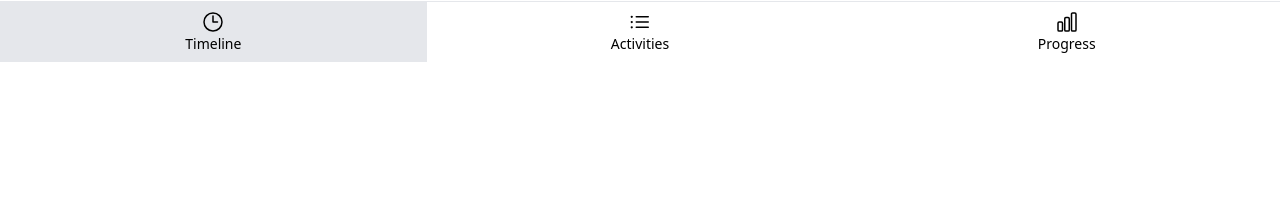
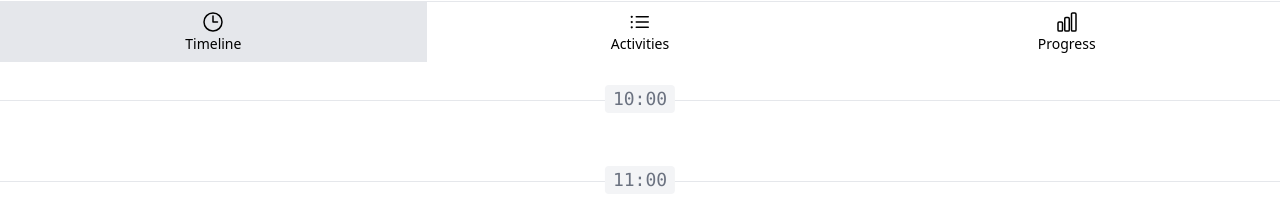
Before and after one commit to PTarasyuk/ontrack, a Vue app: page /#timeline in a window 1280 px wide. Shown: the part 738-952 px from the top of the page. Before the commit the page ends 899 px from the top, so only its background shows below. Built offline with nearby package versions, Linux system fonts and the light colour scheme.

Commit message:
Generate timeline hours

```diff
--- a/src/constants.js
+++ b/src/constants.js
@@ -4,6 +4,8 @@
 export const PAGE_ACTIVITIES = 'activities'
 export const PAGE_PROGRESS = 'progress'
 
+export const HOURS_IN_DAY = 24
+
 export const NAV_ITEMS = {
   [PAGE_TIMELINE]: ClockIcon,
   [PAGE_ACTIVITIES]: ListBulletIcon,
--- a/src/functions.js
+++ b/src/functions.js
@@ -1,4 +1,4 @@
-import { PAGE_TIMELINE, PAGE_ACTIVITIES, PAGE_PROGRESS } from './constants.js'
+import { PAGE_TIMELINE, PAGE_ACTIVITIES, PAGE_PROGRESS, HOURS_IN_DAY } from './constants.js'
 
 export function normalizePageHash() {
   const hash = window.location.hash.slice(1)
@@ -10,3 +10,13 @@
   window.location.hash = PAGE_TIMELINE
   return PAGE_TIMELINE
 }
+
+export function generateTimelineItems() {
+  const timelineItems = []
+
+  for (let hour = 0; hour < HOURS_IN_DAY; hour++) {
+    timelineItems.push({ hour })
+  }
+
+  return timelineItems
+}
--- a/src/pages/TheTimeline.vue
+++ b/src/pages/TheTimeline.vue
@@ -1,16 +1,21 @@
+<script setup>
+import { generateTimelineItems } from '@/functions.js'
+
+const timelineItems = generateTimelineItems()
+</script>
 <template>
   <div class="mt-7">
     <ul>
       <li
-        v-for="i in [0, 1, 2, 3, 4, 5, 6, 7, 8, 8]"
-        :key="i"
+        v-for="{ hour } in timelineItems"
+        :key="hour"
         class="relative flex flex-col gap-2 border-t border-gray-200 py-10 px-4"
       >
         <a
           href="#"
           class="absolute -top-4 left-1/2 -translate-x-1/2 rounded bg-gray-100 px-2 font-mono text-lg text-gray-500"
         >
-          {{ i }}:00
+          {{ hour }}:00
         </a>
       </li>
     </ul>
```
